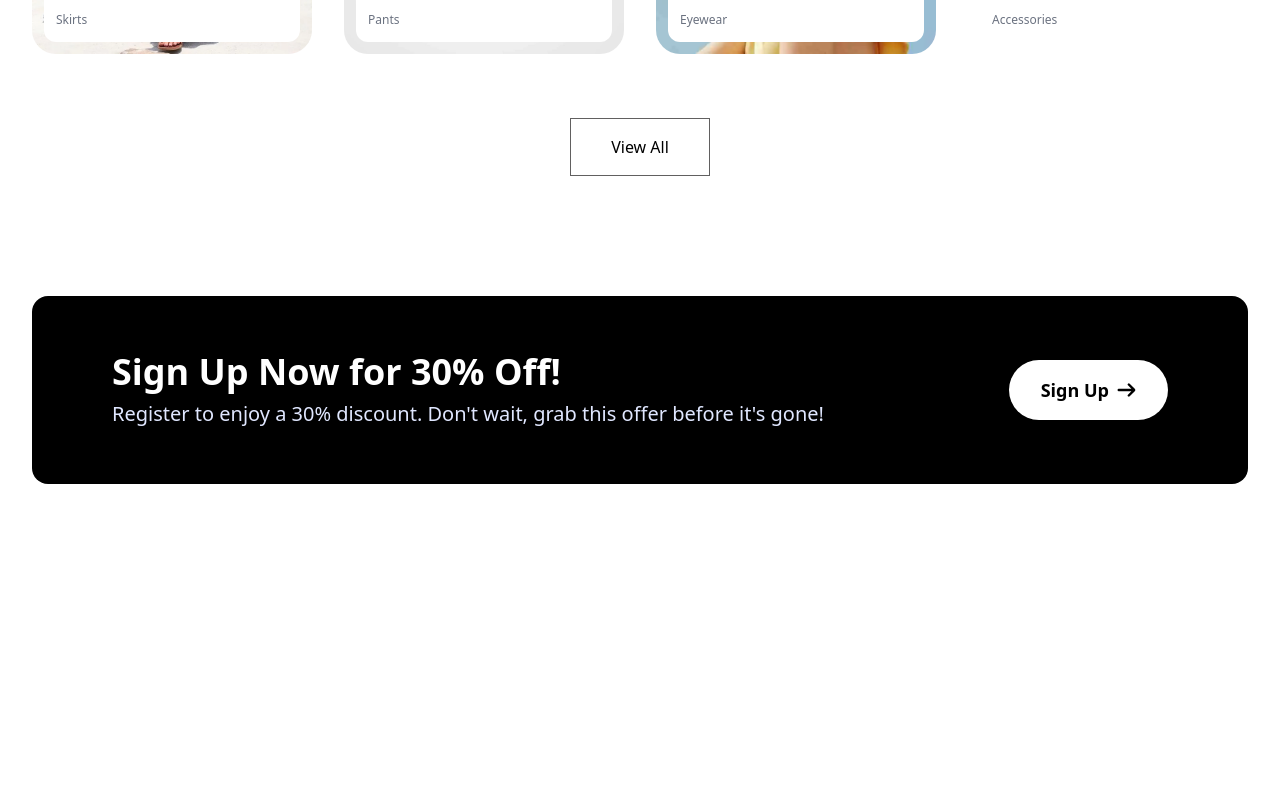
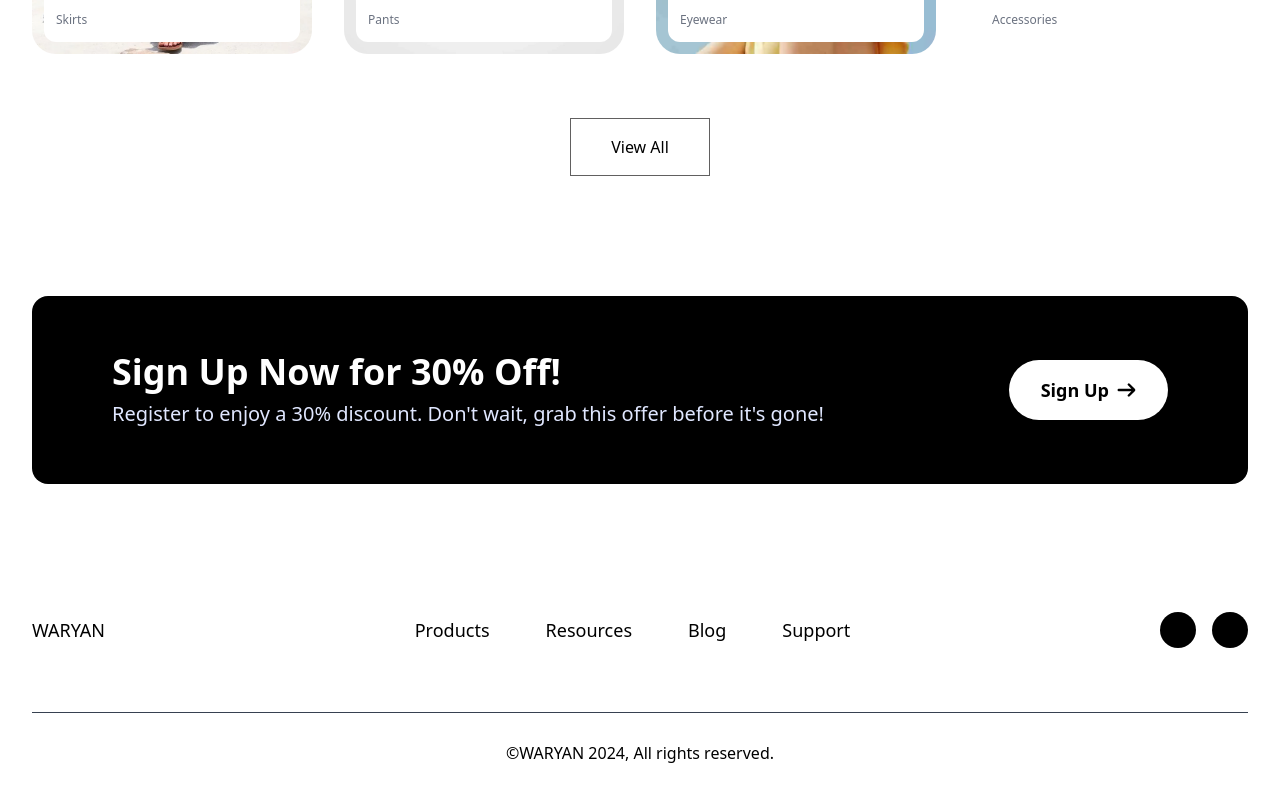
Before and after one commit to msopiann/react-online-store, a React (Vite) app: page / in a window 1280 px wide. Shown: the part 3219-4012 px from the top of the page. Before the commit the page ends 3767 px from the top, so only its background shows below. Built offline with nearby package versions, Linux system fonts and the light colour scheme; the HTML template or start-up script is replaced by a standard one.

Commit message:
feat: create footer component

```diff
--- a/src/App.jsx
+++ b/src/App.jsx
@@ -1,6 +1,7 @@
 import Brand from "./components/Brand";
 import CallAction from "./components/CallAction";
 import Collection from "./components/Collection";
+import Footer from "./components/Footer";
 import Hero from "./components/Hero";
 import Navbar from "./components/Navbar";
 import ProductList from "./components/ProductList";
@@ -14,6 +15,7 @@ function App() {
       <Collection />
       <ProductList />
       <CallAction />
+      <Footer />
     </>
   );
 }
--- /dev/null
+++ b/src/components/Footer.jsx
@@ -0,0 +1,58 @@
+export default function Footer() {
+  return (
+    <footer className="w-full bg-white">
+      <div className="mx-auto max-w-7xl px-4 sm:px-6 lg:px-8">
+        <div className="py-16 flex justify-between items-center flex-col gap-8 lg:flex-row">
+          <a href="/" className="text-lg flex justify-center ">
+            WARYAN
+          </a>
+          <ul className="text-lg text-center sm:flex items-center justify-center gap-14 lg:gap-10 xl:gap-14 transition-all duration-500">
+            <li className="sm:my-0 my-2">
+              <a href="#" className="text-black hover:text-gray-400">
+                Products
+              </a>
+            </li>
+            <li>
+              <a href="#" className="text-black hover:text-gray-400">
+                Resources
+              </a>
+            </li>
+            <li className="sm:my-0 my-2">
+              <a href="#" className="text-black hover:text-gray-400">
+                Blog
+              </a>
+            </li>
+            <li>
+              <a href="#" className="text-black hover:text-gray-400">
+                Support
+              </a>
+            </li>
+          </ul>
+          <div className="flex  space-x-4 sm:justify-center">
+            <a
+              href="https://github.com/msopiann/react-online-store"
+              target="_blank"
+              className="w-9 h-9 rounded-full flex justify-center items-center bg-black hover:bg-slate-600"
+            >
+              <div className="ri-github-line w-6 h-auto text-white mx-auto my-auto text-2xl"></div>
+            </a>
+            <a
+              href="https://linkedin.com/in/msopiann"
+              target="_blank"
+              className="w-9 h-9 rounded-full flex justify-center items-center bg-black hover:bg-slate-600"
+            >
+              <div className="ri-linkedin-fill w-6 h-auto text-white mx-auto my-auto text-2xl"></div>
+            </a>
+          </div>
+        </div>
+        <div className="py-7 border-t border-gray-700">
+          <div className="flex items-center justify-center">
+            <span className="text-black">
+              ©<a href="/">WARYAN</a> 2024, All rights reserved.
+            </span>
+          </div>
+        </div>
+      </div>
+    </footer>
+  );
+}
```
